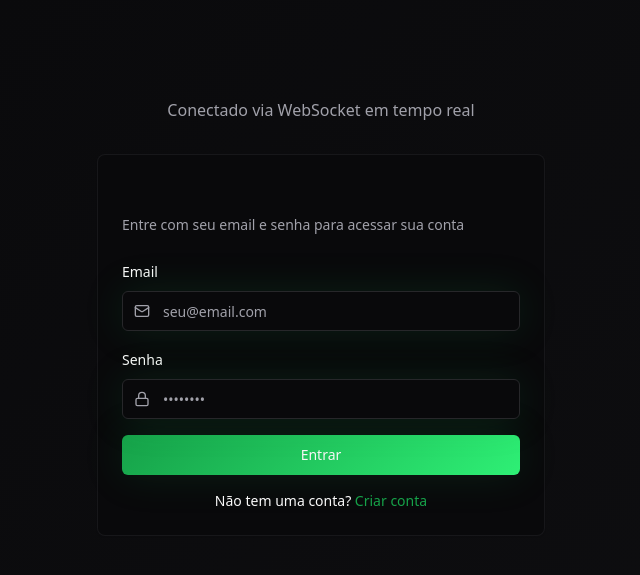
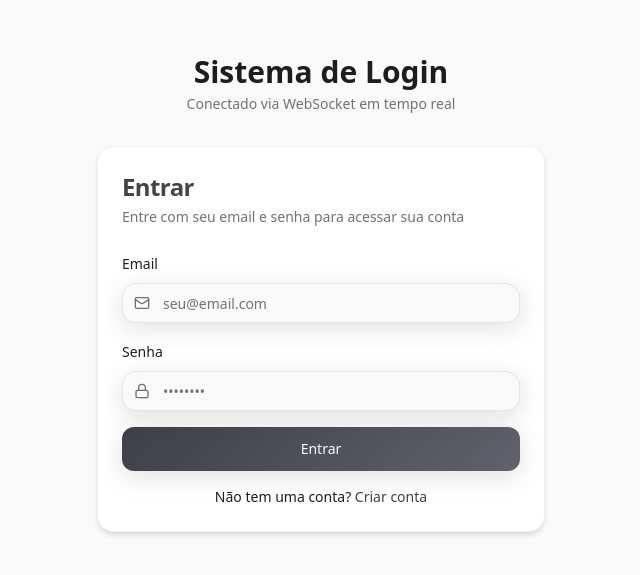
Before and after one commit to croxeer/realtime-auth-flow-10, a React (Vite) app: page / in a window 1280 px wide. Shown: the part 107-682 px from the top of the page, without its empty margins (319-959 px from the left). Built offline with nearby package versions, Linux system fonts and the light colour scheme; no server answers.

Commit message:
Refactor UI styling and color scheme with MD3-inspired design
Co-authored-by: danzinnnkkj <danzinnnkkj@gmail.com>

```diff
--- a/src/components/AuthPage.tsx
+++ b/src/components/AuthPage.tsx
@@ -8,17 +8,12 @@ export const AuthPage = () => {
   const toggleMode = () => setIsLogin(!isLogin);
 
   return (
-    <div className="min-h-screen flex items-center justify-center p-4 bg-gradient-bg">
+    <div className="min-h-screen flex items-center justify-center p-4 bg-background">
       <div className="w-full max-w-md space-y-8">
         <div className="text-center">
-          <h1 className="text-4xl font-bold gradient-text mb-2">
-            Sistema de Login
-          </h1>
-          <p className="text-muted-foreground">
-            Conectado via WebSocket em tempo real
-          </p>
+          <h1 className="text-3xl font-semibold mb-1">Sistema de Login</h1>
+          <p className="text-sm text-muted-foreground">Conectado via WebSocket em tempo real</p>
         </div>
-
         {isLogin ? (
           <LoginForm onToggleMode={toggleMode} />
         ) : (
--- a/src/components/community/PostCard.tsx
+++ b/src/components/community/PostCard.tsx
@@ -24,7 +24,7 @@ export const PostCard = ({ post, onOpenComments }: { post: CommunityPost; onOpen
   };
 
   return (
-    <Card className="border-border/50">
+    <Card className="border-border/50 shadow-sm">
       <CardContent className="p-4 space-y-2">
         <div className="text-sm text-muted-foreground">{time}</div>
         <div className="text-sm font-medium">{post.userName}</div>
--- a/src/components/layout/MobileLayout.tsx
+++ b/src/components/layout/MobileLayout.tsx
@@ -7,16 +7,16 @@ export const MobileLayout = ({ title, children }: { title: string; children: Rea
   const isAdmin = useIsAdmin();
   return (
     <div className="min-h-screen flex flex-col bg-background">
-      <div className="sticky top-0 z-20 border-b border-border/50 bg-card/70 backdrop-blur supports-backdrop-blur:bg-background/60">
-        <div className="h-14 flex items-center px-4">
-          <h1 className="text-lg font-semibold truncate">{title}</h1>
+      <div className="sticky top-0 z-20 border-b border-border/60 bg-card/80 backdrop-blur supports-backdrop-blur:bg-background/70 shadow-md">
+        <div className="h-16 pt-[env(safe-area-inset-top)] flex items-center px-4">
+          <h1 className="text-base font-semibold truncate">{title}</h1>
         </div>
       </div>
 
       <div className="flex-1 min-h-0">{children}</div>
 
-      <nav className="sticky bottom-0 z-20 border-t border-border/50 bg-card/70 backdrop-blur">
-        <div className={`grid ${isAdmin ? 'grid-cols-4' : 'grid-cols-3'} h-14`}>
+      <nav className="sticky bottom-0 z-20 border-t border-border/60 bg-card/80 backdrop-blur shadow-md">
+        <div className={`grid ${isAdmin ? 'grid-cols-4' : 'grid-cols-3'} h-16 pb-[env(safe-area-inset-bottom)]`}>
           <NavLink
             to="/feed"
             className={({ isActive }) => `flex flex-col items-center justify-center text-xs ${isActive ? 'text-primary' : 'text-muted-foreground'}`}
--- a/src/components/ui/button.tsx
+++ b/src/components/ui/button.tsx
@@ -5,7 +5,7 @@ import { cva, type VariantProps } from "class-variance-authority"
 import { cn } from "@/lib/utils"
 
 const buttonVariants = cva(
-  "inline-flex items-center justify-center gap-2 whitespace-nowrap rounded-md text-sm font-medium ring-offset-background transition-colors focus-visible:outline-none focus-visible:ring-2 focus-visible:ring-ring focus-visible:ring-offset-2 disabled:pointer-events-none disabled:opacity-50 [&_svg]:pointer-events-none [&_svg]:size-4 [&_svg]:shrink-0",
+  "inline-flex items-center justify-center gap-2 whitespace-nowrap rounded-xl text-sm font-medium ring-offset-background transition-colors focus-visible:outline-none focus-visible:ring-2 focus-visible:ring-ring focus-visible:ring-offset-2 disabled:pointer-events-none disabled:opacity-50 [&_svg]:pointer-events-none [&_svg]:size-4 [&_svg]:shrink-0",
   {
     variants: {
       variant: {
@@ -20,10 +20,10 @@ const buttonVariants = cva(
         link: "text-primary underline-offset-4 hover:underline",
       },
       size: {
-        default: "h-10 px-4 py-2",
-        sm: "h-9 rounded-md px-3",
-        lg: "h-11 rounded-md px-8",
-        icon: "h-10 w-10",
+        default: "h-11 px-5",
+        sm: "h-10 px-4 rounded-xl",
+        lg: "h-12 px-6 rounded-xl",
+        icon: "h-11 w-11",
       },
     },
     defaultVariants: {
--- a/src/components/ui/card.tsx
+++ b/src/components/ui/card.tsx
@@ -9,7 +9,7 @@ const Card = React.forwardRef<
   <div
     ref={ref}
     className={cn(
-      "rounded-lg border bg-card text-card-foreground shadow-sm",
+      "rounded-2xl border border-border/60 bg-card text-card-foreground shadow-md",
       className
     )}
     {...props}
--- a/src/index.css
+++ b/src/index.css
@@ -8,105 +8,103 @@ All colors MUST be HSL.
 
 @layer base {
   :root {
-    --background: 240 10% 3.9%;
-    --foreground: 0 0% 98%;
+    /* MD3 Neutral - Light */
+    --background: 0 0% 98%;
+    --foreground: 240 6% 12%;
 
-    --card: 240 10% 3.9%;
-    --card-foreground: 0 0% 98%;
+    --card: 0 0% 100%;
+    --card-foreground: 240 6% 12%;
 
-    --popover: 240 10% 3.9%;
-    --popover-foreground: 0 0% 98%;
+    --popover: 0 0% 100%;
+    --popover-foreground: 240 6% 12%;
 
-    --primary: 142 76% 36%;
-    --primary-foreground: 355 7% 97%;
+    /* Use a neutral tone as primary to keep the UI monochrome */
+    --primary: 240 5% 26%;
+    --primary-foreground: 0 0% 98%;
 
-    --secondary: 240 3.7% 15.9%;
-    --secondary-foreground: 0 0% 98%;
+    --secondary: 240 5% 96%;
+    --secondary-foreground: 240 6% 20%;
 
-    --muted: 240 3.7% 15.9%;
-    --muted-foreground: 240 5% 64.9%;
+    --muted: 240 5% 96%;
+    --muted-foreground: 240 4% 46%;
 
-    --accent: 240 3.7% 15.9%;
-    --accent-foreground: 0 0% 98%;
+    --accent: 240 5% 96%;
+    --accent-foreground: 240 6% 20%;
 
-    --destructive: 0 62.8% 30.6%;
+    --destructive: 4 84% 58%;
     --destructive-foreground: 0 0% 98%;
 
-    --border: 240 3.7% 15.9%;
-    --input: 240 3.7% 15.9%;
-    --ring: 142 76% 36%;
+    --border: 240 6% 90%;
+    --input: 240 6% 90%;
+    --ring: 240 5% 26%;
 
-    /* Custom design tokens */
-    --primary-glow: 142 86% 56%;
+    /* Elevation and motion */
+    --primary-glow: 240 5% 40%;
     --gradient-primary: linear-gradient(135deg, hsl(var(--primary)), hsl(var(--primary-glow)));
-    --gradient-bg: linear-gradient(135deg, hsl(240 10% 3.9%), hsl(240 8% 6%));
-    --shadow-glow: 0 0 40px hsl(var(--primary) / 0.15);
-    --shadow-elegant: 0 10px 30px -10px hsl(0 0% 0% / 0.3);
+    --gradient-bg: hsl(var(--background));
+    --shadow-glow: 0 6px 24px hsl(var(--primary) / 0.15);
+    --shadow-elegant: 0 8px 24px hsl(0 0% 0% / 0.08);
     --transition-smooth: all 0.3s cubic-bezier(0.4, 0, 0.2, 1);
 
-    --radius: 0.5rem;
+    /* Shape */
+    --radius: 1rem;
 
-    --sidebar-background: 0 0% 98%;
-
-    --sidebar-foreground: 240 5.3% 26.1%;
-
-    --sidebar-primary: 240 5.9% 10%;
-
+    /* Sidebar neutrals */
+    --sidebar-background: 0 0% 100%;
+    --sidebar-foreground: 240 6% 20%;
+    --sidebar-primary: 240 5% 26%;
     --sidebar-primary-foreground: 0 0% 98%;
-
-    --sidebar-accent: 240 4.8% 95.9%;
-
-    --sidebar-accent-foreground: 240 5.9% 10%;
-
-    --sidebar-border: 220 13% 91%;
-
-    --sidebar-ring: 217.2 91.2% 59.8%;
+    --sidebar-accent: 240 5% 96%;
+    --sidebar-accent-foreground: 240 6% 20%;
+    --sidebar-border: 240 6% 90%;
+    --sidebar-ring: 240 5% 26%;
   }
 
   .dark {
-    --background: 0 0% 98%;
-    --foreground: 240 10% 3.9%;
+    /* MD3 Neutral - Dark */
+    --background: 240 6% 8%;
+    --foreground: 0 0% 98%;
 
-    --card: 0 0% 100%;
-    --card-foreground: 240 10% 3.9%;
+    --card: 240 6% 10%;
+    --card-foreground: 0 0% 98%;
 
-    --popover: 0 0% 100%;
-    --popover-foreground: 240 10% 3.9%;
+    --popover: 240 6% 10%;
+    --popover-foreground: 0 0% 98%;
 
-    --primary: 142 76% 36%;
-    --primary-foreground: 355 7% 97%;
+    --primary: 240 5% 74%;
+    --primary-foreground: 240 6% 10%;
 
-    --secondary: 210 40% 96.1%;
-    --secondary-foreground: 222.2 47.4% 11.2%;
+    --secondary: 240 6% 14%;
+    --secondary-foreground: 0 0% 98%;
 
-    --muted: 210 40% 96.1%;
-    --muted-foreground: 215.4 16.3% 46.9%;
+    --muted: 240 6% 14%;
+    --muted-foreground: 240 4% 70%;
 
-    --accent: 210 40% 96.1%;
-    --accent-foreground: 222.2 47.4% 11.2%;
+    --accent: 240 6% 14%;
+    --accent-foreground: 0 0% 98%;
 
-    --destructive: 0 84.2% 60.2%;
-    --destructive-foreground: 210 40% 98%;
+    --destructive: 2 70% 60%;
+    --destructive-foreground: 240 6% 8%;
 
-    --border: 214.3 31.8% 91.4%;
-    --input: 214.3 31.8% 91.4%;
-    --ring: 142 76% 36%;
+    --border: 240 6% 22%;
+    --input: 240 6% 22%;
+    --ring: 240 5% 74%;
 
-    /* Light mode design tokens */
-    --primary-glow: 142 86% 56%;
+    --primary-glow: 240 5% 80%;
     --gradient-primary: linear-gradient(135deg, hsl(var(--primary)), hsl(var(--primary-glow)));
-    --gradient-bg: linear-gradient(135deg, hsl(0 0% 98%), hsl(210 40% 96.1%));
-    --shadow-glow: 0 0 40px hsl(var(--primary) / 0.15);
-    --shadow-elegant: 0 10px 30px -10px hsl(0 0% 0% / 0.1);
+    --gradient-bg: hsl(var(--background));
+    --shadow-glow: 0 6px 24px hsl(var(--primary) / 0.25);
+    --shadow-elegant: 0 12px 28px hsl(0 0% 0% / 0.35);
     --transition-smooth: all 0.3s cubic-bezier(0.4, 0, 0.2, 1);
-    --sidebar-background: 240 5.9% 10%;
-    --sidebar-foreground: 240 4.8% 95.9%;
-    --sidebar-primary: 224.3 76.3% 48%;
-    --sidebar-primary-foreground: 0 0% 100%;
-    --sidebar-accent: 240 3.7% 15.9%;
-    --sidebar-accent-foreground: 240 4.8% 95.9%;
-    --sidebar-border: 240 3.7% 15.9%;
-    --sidebar-ring: 217.2 91.2% 59.8%;
+
+    --sidebar-background: 240 6% 10%;
+    --sidebar-foreground: 0 0% 98%;
+    --sidebar-primary: 240 5% 74%;
+    --sidebar-primary-foreground: 240 6% 10%;
+    --sidebar-accent: 240 6% 14%;
+    --sidebar-accent-foreground: 0 0% 98%;
+    --sidebar-border: 240 6% 22%;
+    --sidebar-ring: 240 5% 74%;
   }
 }
 
@@ -117,12 +115,12 @@ All colors MUST be HSL.
 
   body {
     @apply bg-background text-foreground;
-    background: hsl(var(--gradient-bg));
+    background: hsl(var(--background));
     font-feature-settings: "rlig" 1, "calt" 1;
   }
 
   .auth-container {
-    background: hsl(var(--gradient-bg));
+    background: hsl(var(--background));
     box-shadow: var(--shadow-elegant);
   }
 
@@ -132,7 +130,7 @@ All colors MUST be HSL.
   }
 
   .gradient-text {
-    background: hsl(var(--gradient-primary));
+    background: var(--gradient-primary);
     -webkit-background-clip: text;
     -webkit-text-fill-color: transparent;
     background-clip: text;
--- a/src/pages/Index.tsx
+++ b/src/pages/Index.tsx
@@ -9,7 +9,7 @@ const Index = () => {
 
   if (isLoading) {
     return (
-      <div className="min-h-screen flex items-center justify-center bg-gradient-bg">
+      <div className="min-h-screen flex items-center justify-center bg-background">
         <div className="text-center">
           <div className="animate-spin rounded-full h-12 w-12 border-b-2 border-primary mx-auto mb-4"></div>
           <p className="text-muted-foreground">Carregando...</p>
```
